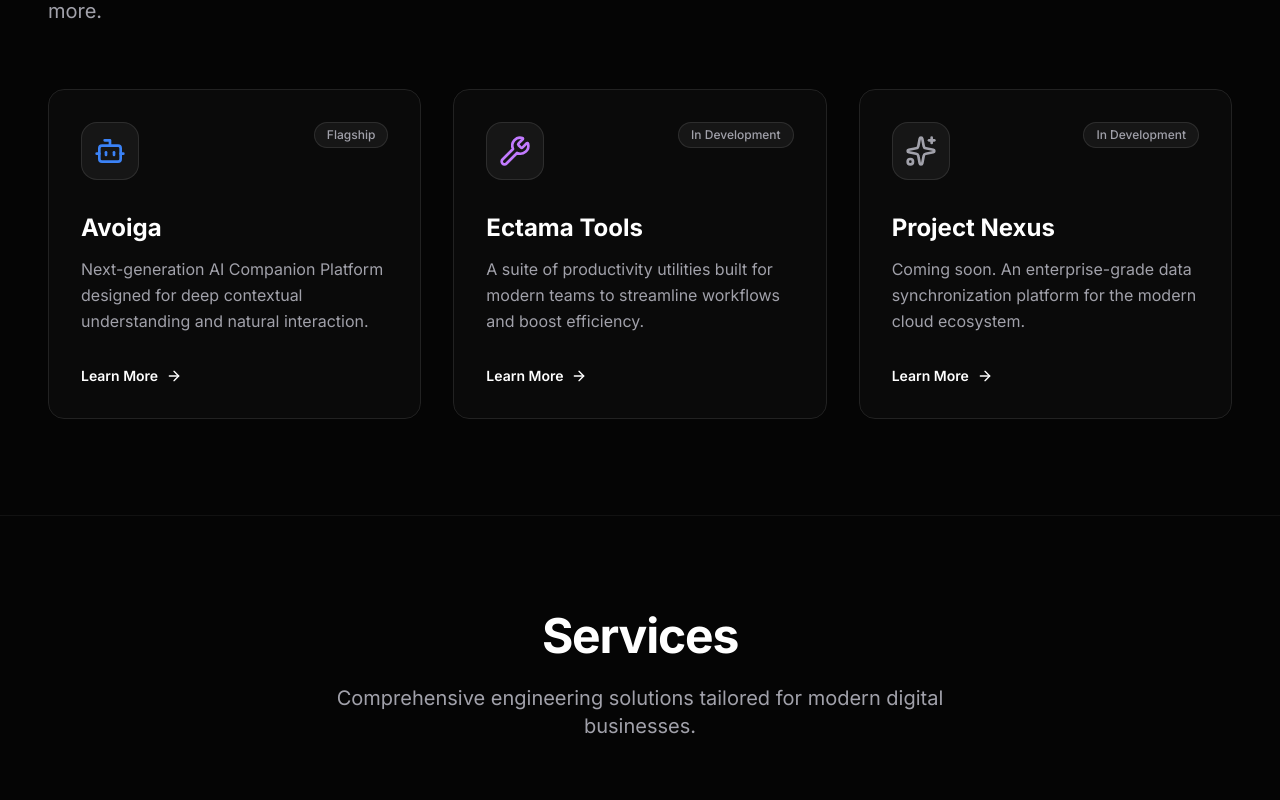
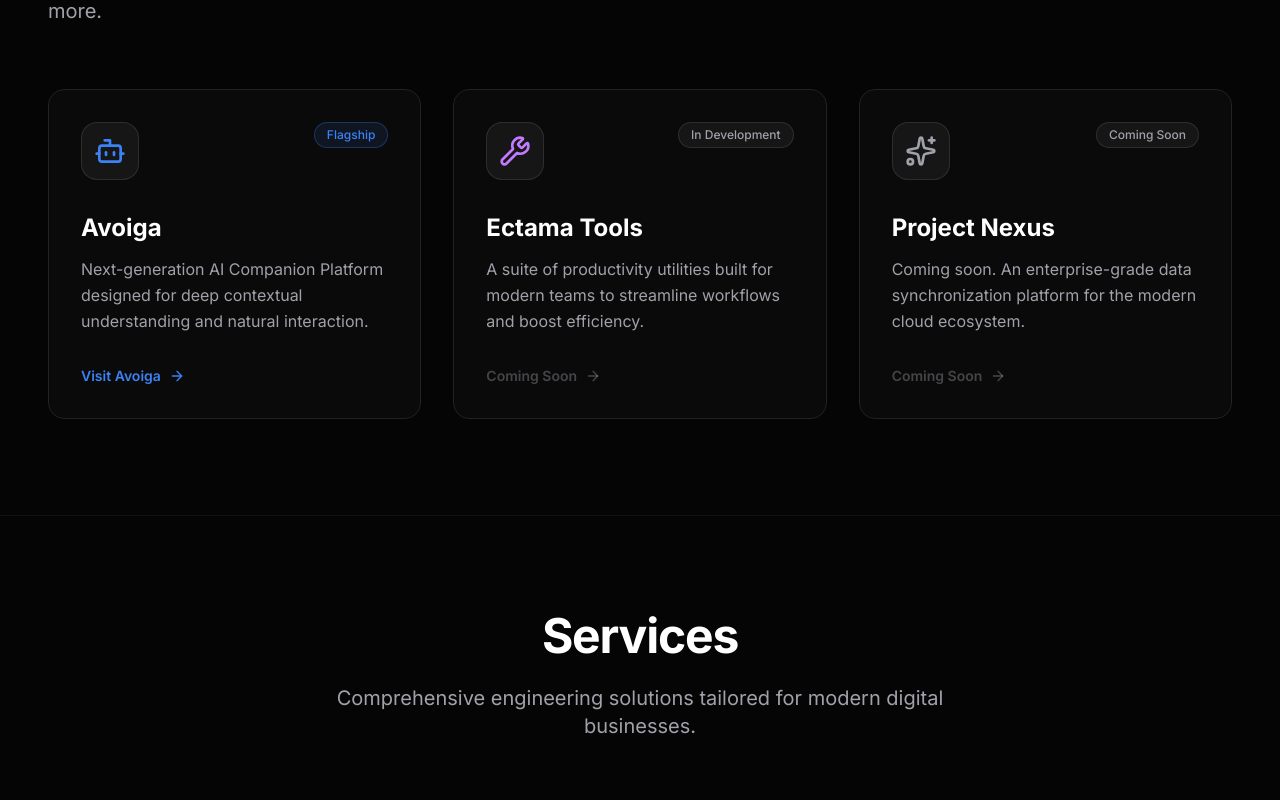
Before and after one commit to ectama/ectama_main_page, a React (Vite) app: page / in a window 1280 px wide. Shown: the part 1500-2300 px from the top of the page. Built offline with nearby package versions, Linux system fonts and the light colour scheme.

Commit message:
feat: link Avoiga product with live URL and footer attribution

```diff
--- a/src/components/Footer.jsx
+++ b/src/components/Footer.jsx
@@ -32,7 +32,7 @@ const Footer = () => {
           <div>
             <h4 className="text-white font-semibold mb-6">Products</h4>
             <ul className="space-y-4">
-              <li><a href="#" className="text-secondary hover:text-white transition-colors">Avoiga</a></li>
+              <li><a href="https://avoiga.ectama.com" target="_blank" rel="noopener noreferrer" className="text-secondary hover:text-white transition-colors flex items-center gap-1">Avoiga <span className="text-xs text-accent">↗</span></a></li>
               <li><a href="#" className="text-secondary hover:text-white transition-colors">Ectama Tools</a></li>
               <li><a href="#" className="text-secondary hover:text-white transition-colors">Project Nexus</a></li>
             </ul>
--- a/src/components/Products.jsx
+++ b/src/components/Products.jsx
@@ -6,19 +6,25 @@ const products = [
     icon: <Bot className="w-8 h-8 text-accent" />,
     name: 'Avoiga',
     description: 'Next-generation AI Companion Platform designed for deep contextual understanding and natural interaction.',
-    tag: 'Flagship'
+    tag: 'Flagship',
+    link: 'https://avoiga.ectama.com',
+    live: true,
   },
   {
     icon: <Wrench className="w-8 h-8 text-purple-400" />,
     name: 'Ectama Tools',
     description: 'A suite of productivity utilities built for modern teams to streamline workflows and boost efficiency.',
-    tag: 'In Development'
+    tag: 'In Development',
+    link: null,
+    live: false,
   },
   {
     icon: <Sparkles className="w-8 h-8 text-secondary" />,
     name: 'Project Nexus',
     description: 'Coming soon. An enterprise-grade data synchronization platform for the modern cloud ecosystem.',
-    tag: 'In Development'
+    tag: 'Coming Soon',
+    link: null,
+    live: false,
   }
 ];
 
@@ -47,7 +53,11 @@ const Products = () => {
                   <div className="p-3 rounded-2xl bg-white/5 border border-white/10 group-hover:scale-110 transition-transform duration-300">
                     {product.icon}
                   </div>
-                  <span className="text-xs font-medium px-3 py-1 rounded-full bg-white/5 text-secondary border border-white/10">
+                  <span className={`text-xs font-medium px-3 py-1 rounded-full border ${
+                    product.live
+                      ? 'bg-accent/10 text-accent border-accent/30'
+                      : 'bg-white/5 text-secondary border-white/10'
+                  }`}>
                     {product.tag}
                   </span>
                 </div>
@@ -57,10 +67,22 @@ const Products = () => {
                   {product.description}
                 </p>
 
-                <button className="flex items-center gap-2 text-sm font-semibold text-white group/btn mt-auto w-fit">
-                  Learn More
-                  <ArrowRight className="w-4 h-4 group-hover/btn:translate-x-1 transition-transform" />
-                </button>
+                {product.live ? (
+                  <a
+                    href={product.link}
+                    target="_blank"
+                    rel="noopener noreferrer"
+                    className="flex items-center gap-2 text-sm font-semibold text-accent group/btn mt-auto w-fit hover:gap-3 transition-all"
+                  >
+                    Visit Avoiga
+                    <ArrowRight className="w-4 h-4 group-hover/btn:translate-x-1 transition-transform" />
+                  </a>
+                ) : (
+                  <button disabled className="flex items-center gap-2 text-sm font-semibold text-secondary/40 mt-auto w-fit cursor-not-allowed">
+                    Coming Soon
+                    <ArrowRight className="w-4 h-4" />
+                  </button>
+                )}
               </div>
             </div>
           ))}
```
Also changed, not shown: # Ectama - Building Digital Products for.txt (added).
